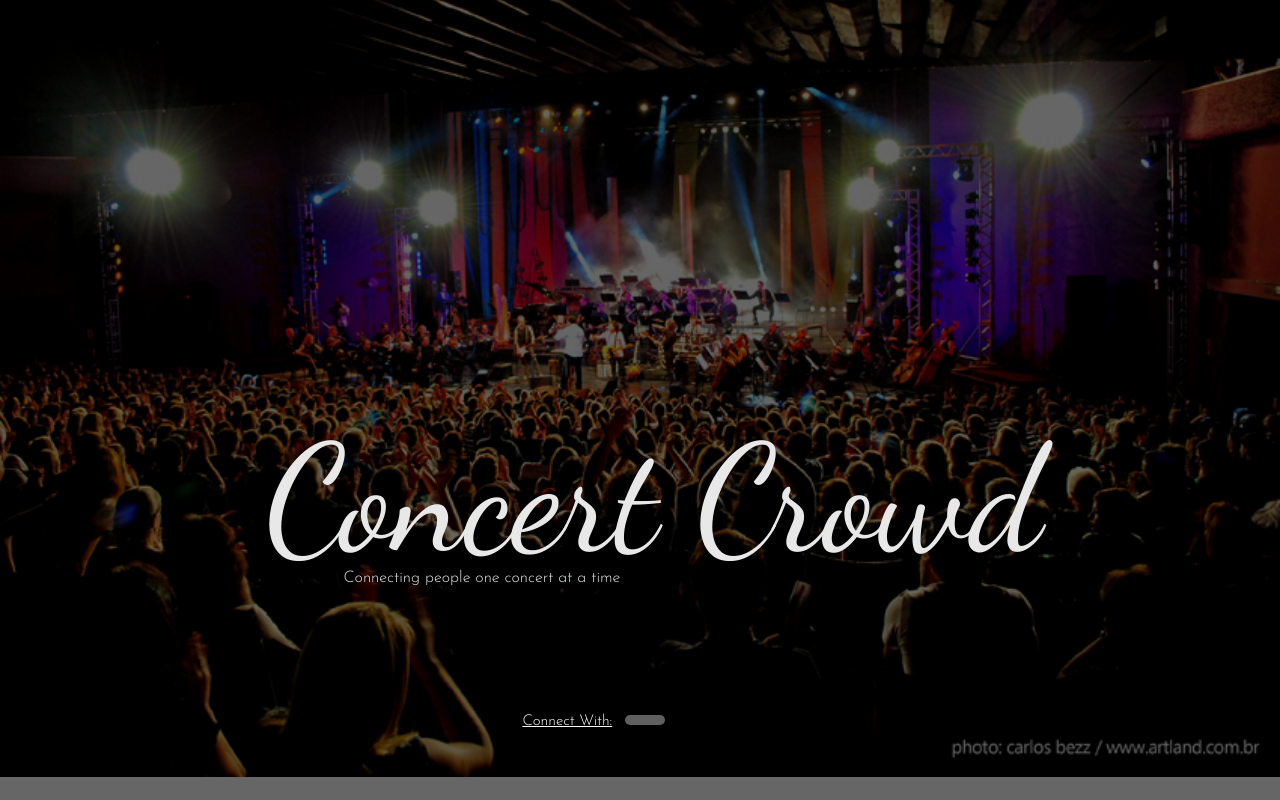
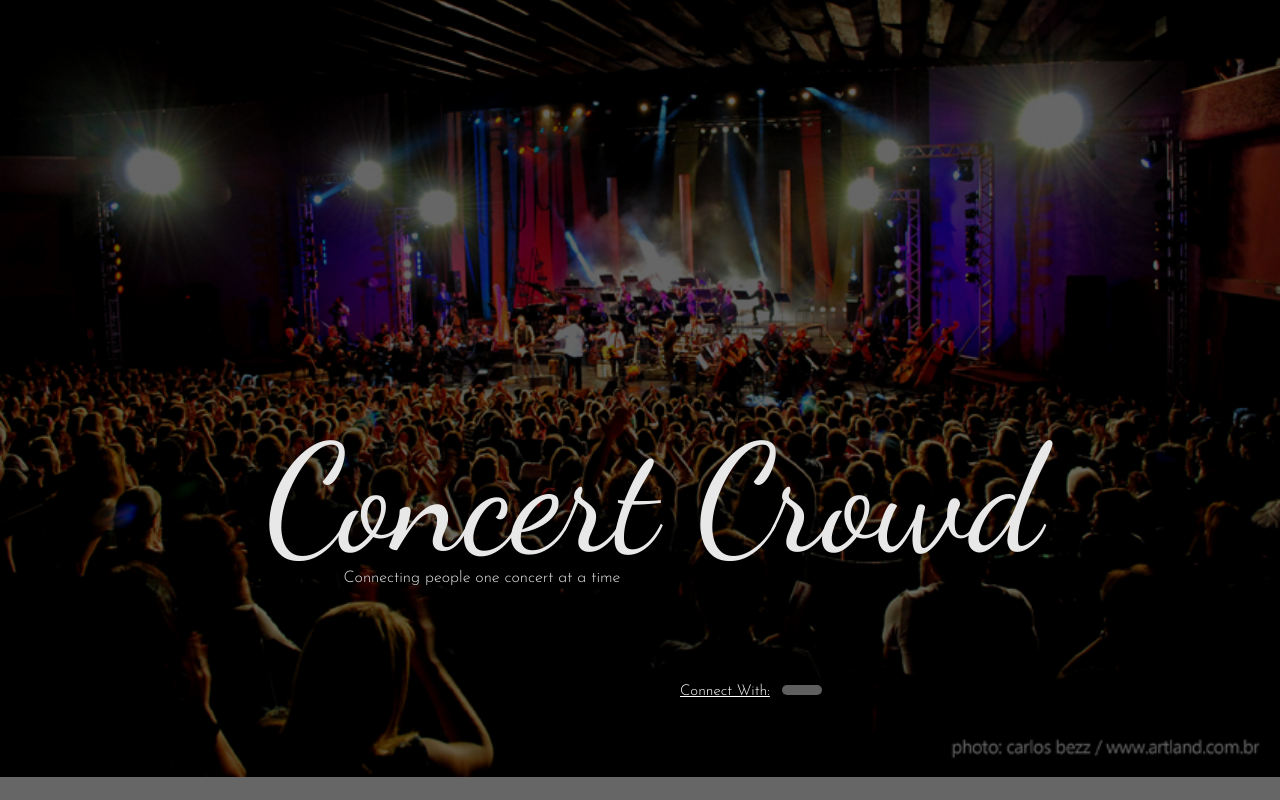
Before and after one commit to iak0/concertcrowd, a Flask app: page / in a window 1280 px wide. Run offline with Flask 2, Linux system fonts and the light colour scheme; some libraries are stand-ins or nearby versions.

Commit message:
updated style

```diff
--- a/static/css/style.css
+++ b/static/css/style.css
@@ -52,7 +52,7 @@ body {
 
 #connect{
 	top: 83%;
-	left: 33%;
+	left: 50%;
 	color: white;
 	position: absolute;
 	font-size: 15px;
@@ -63,7 +63,7 @@ body {
 #connect-buttons{
 	width: 100%;
 	z-index: 2;
-	padding: 50px;
+	padding: 20px;
 }
 
 .sign-in{
```
